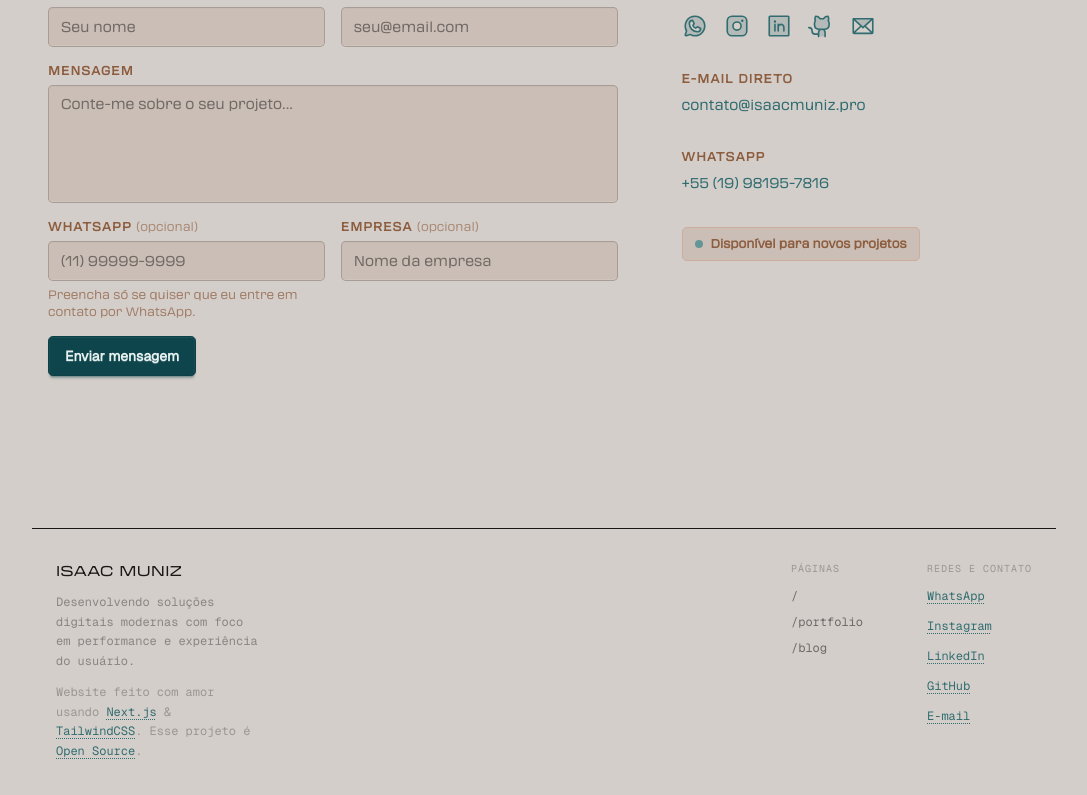
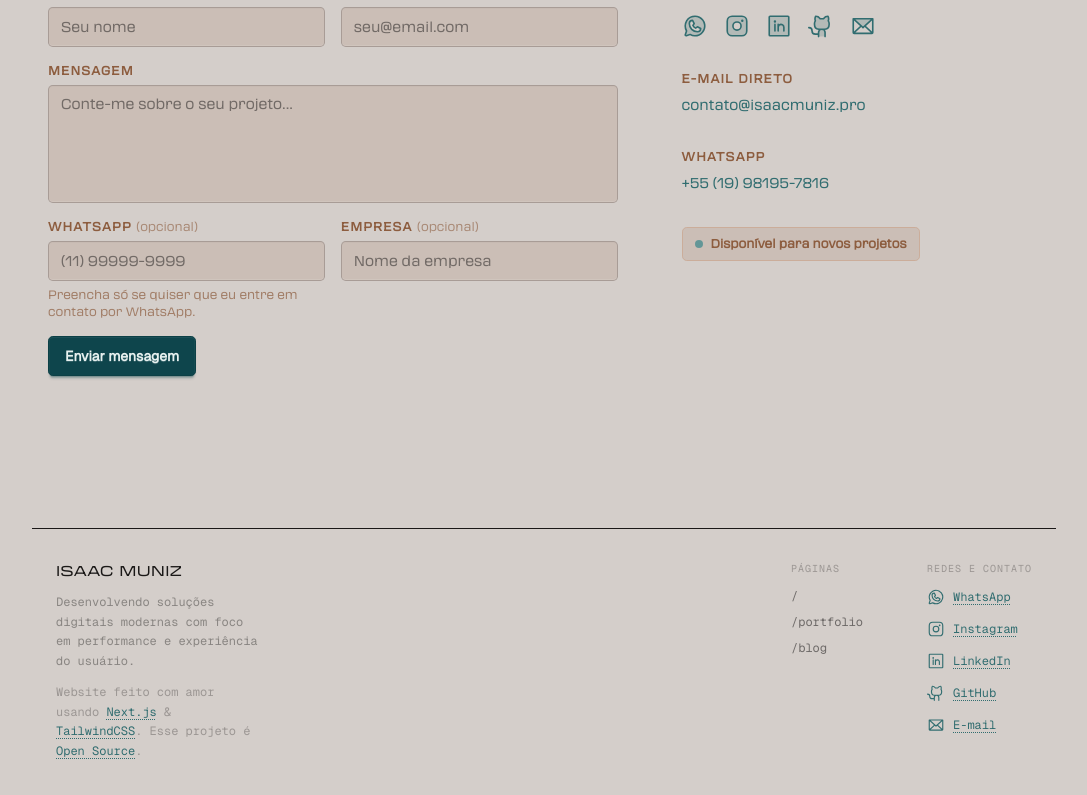
Before and after one commit to codigoisaac/isaacmuniz.pro, a Next.js app: page / in a window 1280 px wide. Shown: the part 6823-7618 px from the top of the page, without its empty margins (96-1183 px from the left). Built offline with nearby package versions, Linux system fonts and the light colour scheme; no server answers.

Commit message:
use social icons on footer

```diff
--- a/components/layout/Footer.tsx
+++ b/components/layout/Footer.tsx
@@ -76,14 +76,15 @@ export default function Footer() {
               <span className="text-[10px] font-geist-mono uppercase tracking-widest text-base-content/30 mb-0.5">
                 Redes e Contato
               </span>
-              {socials.map(({ href, label }) => (
+              {socials.map(({ href, label, Icon }) => (
                 <a
                   key={label}
                   href={href}
                   target="_blank"
                   rel="noopener noreferrer"
-                  className="text-xs font-geist-mono text-base-content/55 hover:text-primary transition-colors duration-200"
+                  className="flex items-center gap-2 text-xs font-geist-mono text-base-content/55 hover:text-primary transition-colors duration-200"
                 >
+                  <Icon size={18} />
                   {label}
                 </a>
               ))}
```
